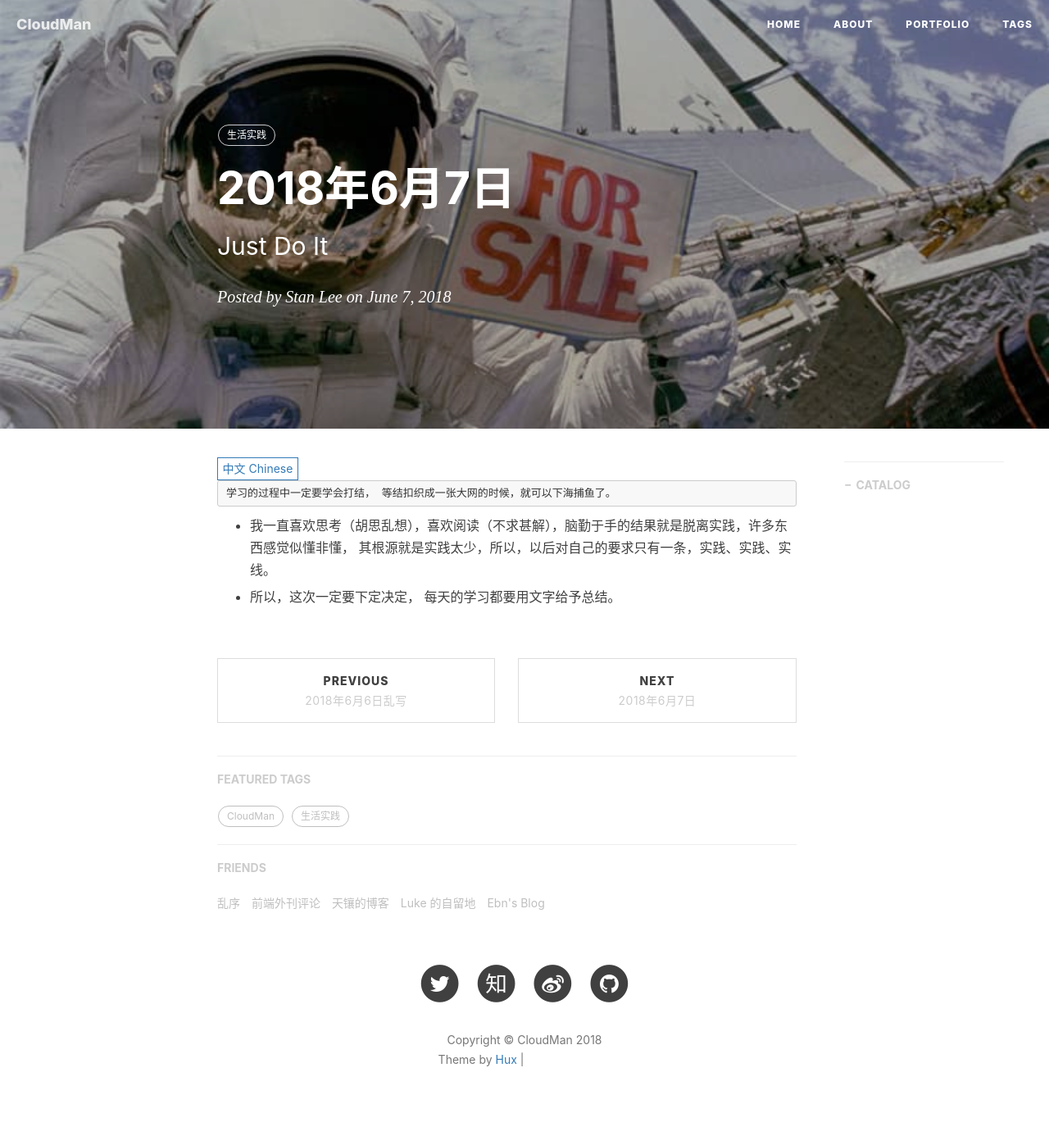
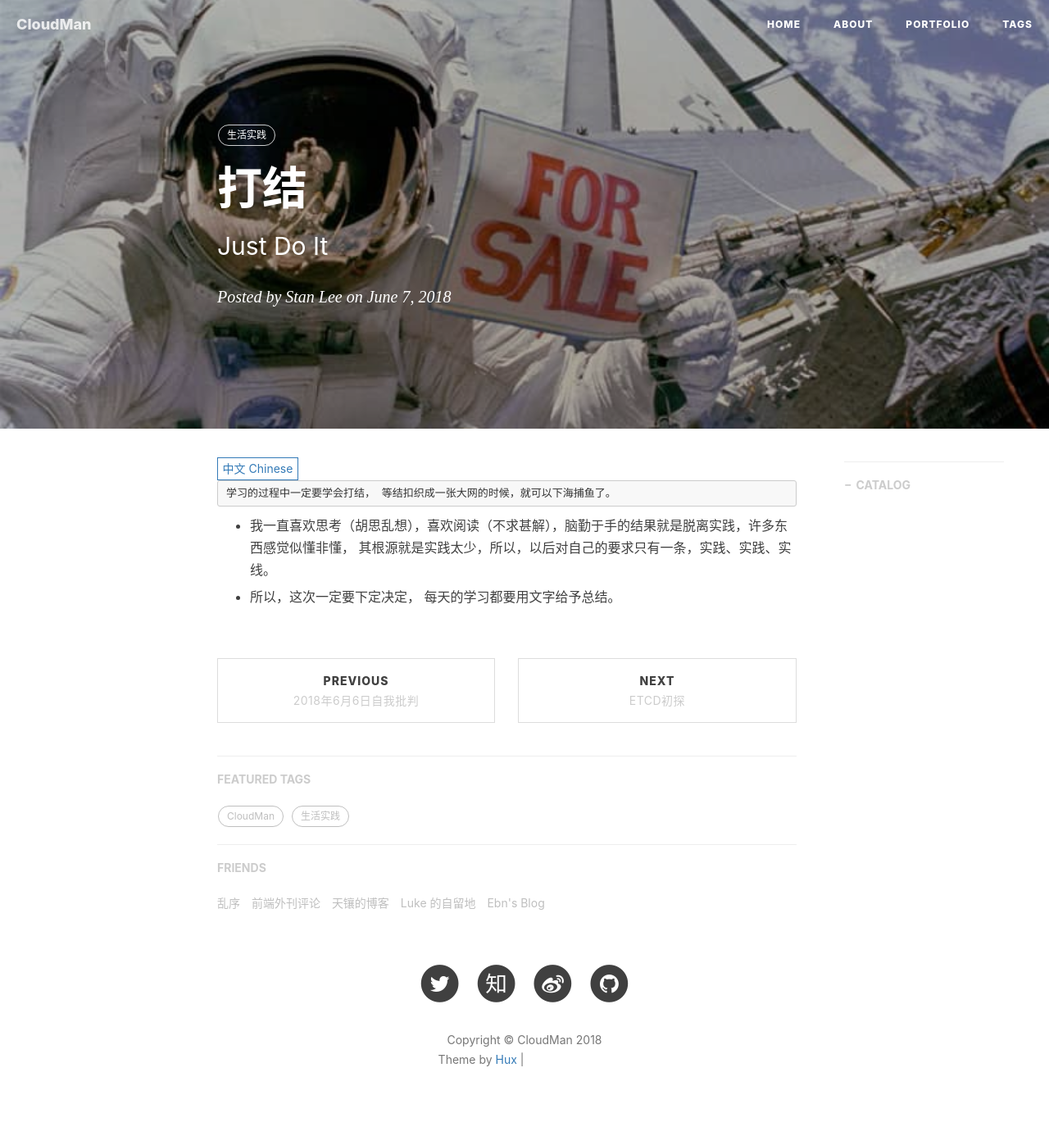
Before and after one commit to libaoan/libaoan.github.io, a Jekyll site: the page built from _posts/2018-06-7-打结.markdown, in a window 1280 px wide. Shown: the whole page at 82% size. Built offline with Jekyll 4.4.1, drawn with Linux system fonts in a browser that asks for light colours; nearby versions of some CDN libraries; comment, search, counter and statistics services are not loaded; grey boxes are pictures that could not be loaded.

Commit message:
20180615更新标题

```diff
--- a/_posts/2018-05-23-关于我.markdown
+++ b/_posts/2018-05-23-关于我.markdown
@@ -15,7 +15,7 @@ tags:
 
 <div>
 <li> Title : Pythoner </li>
-<li> Fav : Joined in openstack since mitaka 2016 </li>
+<li> Fava : Joined in openstack since mitaka 2016 and kubernetes.io since 2018 </li>
 <li> Mobile : +8613568884076 </li>
 <li> Email : baoan_008@163.com </li>
 </div>
--- a/_posts/2018-06-6-记叙.markdown
+++ b/_posts/2018-06-6-记叙.markdown
@@ -1,6 +1,6 @@
 ---
 layout:       post
-title:        "2018年6月6日乱写"
+title:        "2018年6月6日自我批判"
 subtitle:     "Just Do It"
 date:         2018-06-06 6:30:00
 author:       "Stan Lee"
--- a/_posts/2018-06-7-About Etcd.markdown
+++ b/_posts/2018-06-7-About Etcd.markdown
@@ -1,6 +1,6 @@
 ---
 layout:       post
-title:        "2018年6月7日"
+title:        "etcd初探"
 subtitle:     "Just Do It"
 date:         2018-06-07 21:28:00
 author:       "Stan Lee"
@@ -34,6 +34,8 @@ tags:
   则订阅他们关心的主题，一旦主题有消息发布，就会实时通知订阅者。通过这种方式可以做到分布式系统配置的集中式管理与动态更新。
 - 分布式锁
 
+#### etcd的核心算法
+
 #### ETCD的安装
 
 
--- a/_posts/2018-06-7-打结.markdown
+++ b/_posts/2018-06-7-打结.markdown
@@ -1,6 +1,6 @@
 ---
 layout:       post
-title:        "2018年6月7日"
+title:        "打结"
 subtitle:     "Just Do It"
 date:         2018-06-07 7:30:00
 author:       "Stan Lee"
```
